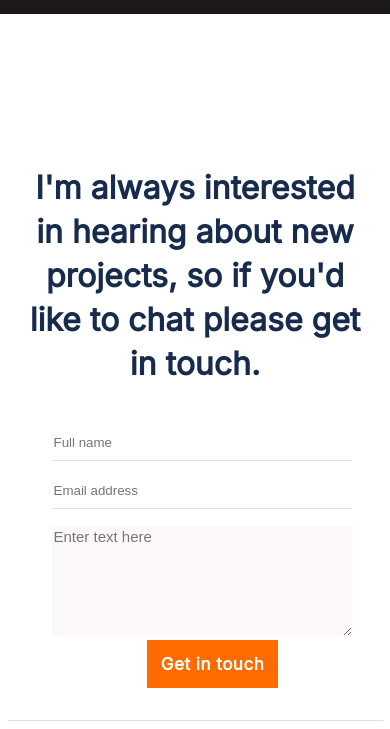
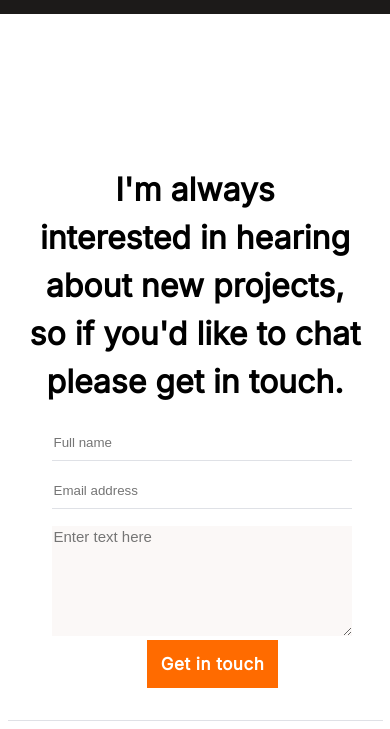
Before and after one commit to borrnelsonk/mobileporfoliopair, a website: page index.html in a window 390 px wide. Shown: the part 2331-3060 px from the top of the page. Drawn offline with Linux system fonts and the light colour scheme.

Commit message:
Fix the line spacing and text formatting to align with figma design

```diff
--- a/index.html
+++ b/index.html
@@ -83,7 +83,7 @@
             </ul>
         </div>
         <footer>
-            <p class="context">I'm always interested in hearing about new projects,
+            <p class="context">I'm always <br> interested in hearing about new projects,
                 so if you'd like to chat please get in touch.</p>
             <form action="https://formspree.io/f/xwkzpzlo" id="contactform" method="post">
                 <ul id="listdetails">
--- a/styles.css
+++ b/styles.css
@@ -511,11 +511,11 @@
     box-sizing: border-box;
     font-family: 'Inter', sans-serif;
     font-style: normal;
-    font-weight: 700;
+    font-weight: bold;
     font-size: 32px;
-    line-height: 44px;
+    line-height: 48px;
     text-align: center;
-    color: #172b4d;
+    color: #000000;
   }
 
   .footersocials li {
```
